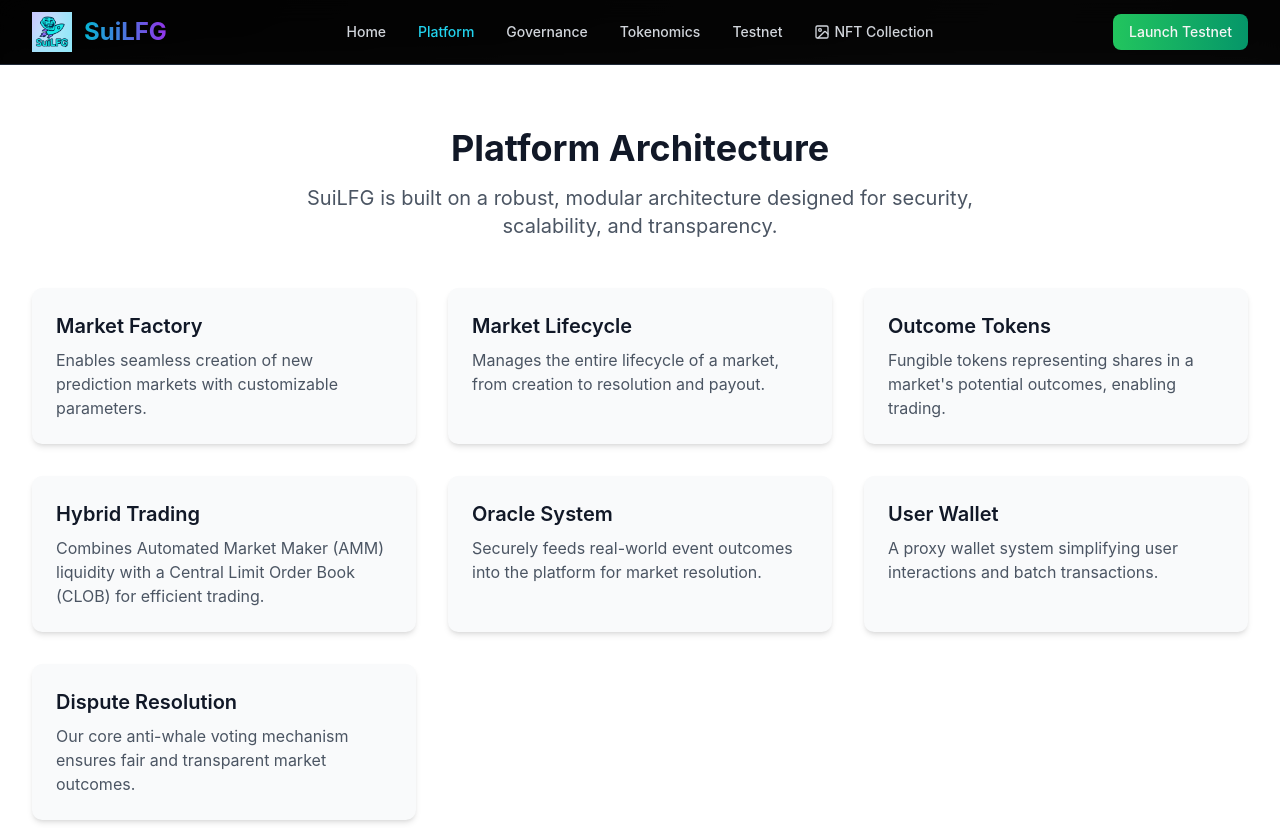
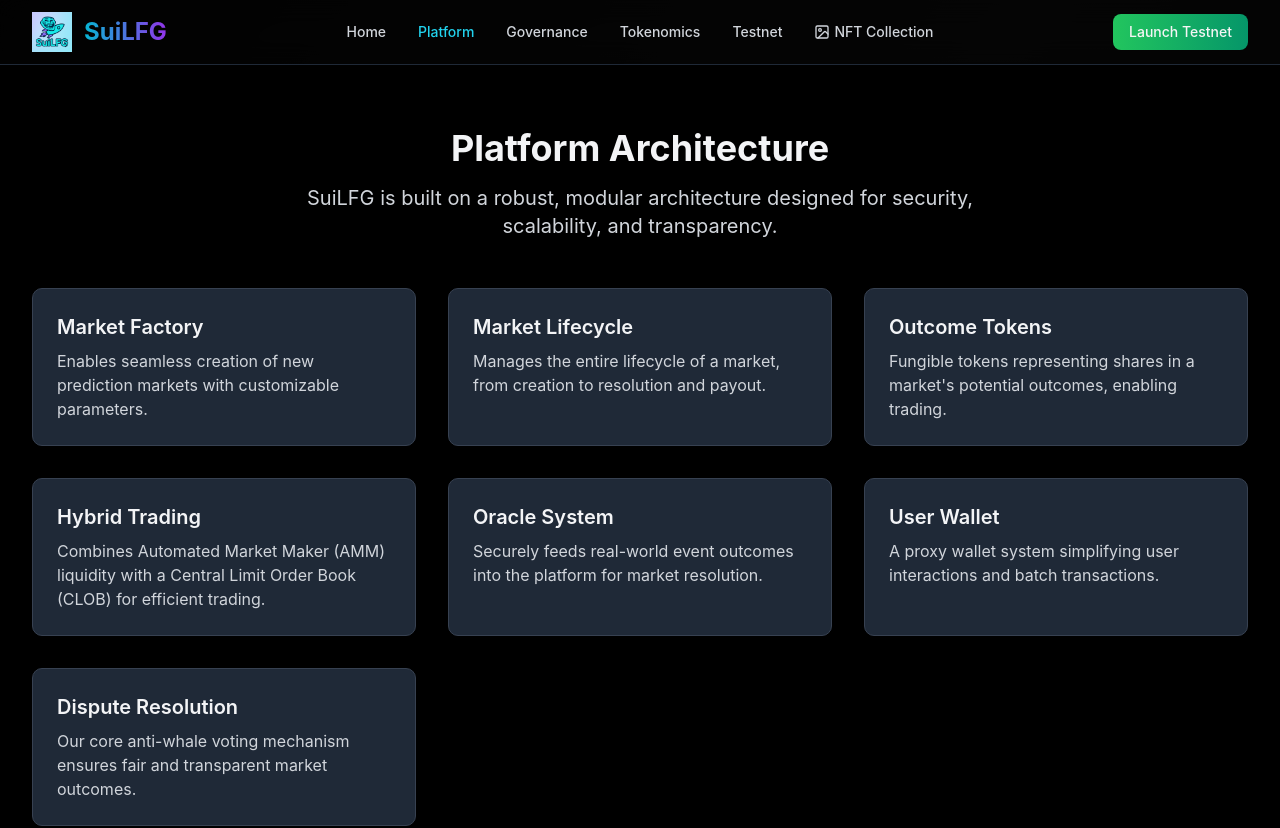
Before and after one commit to CryptoGolld/SuiLFG, a React (Vite) app: page /platform in a window 1280 px wide. Shown: the top 828 px of the page. Built offline with nearby package versions, Linux system fonts and the light colour scheme.

Commit message:
Add files via upload

```diff
--- a/src/components/sections/NFTGovernanceSection.jsx
+++ b/src/components/sections/NFTGovernanceSection.jsx
@@ -6,11 +6,11 @@ import { nftTiers } from '@/data/nftTiers.js'
 
 export function NFTGovernanceSection() {
   return (
-    <section className="py-16 bg-gradient-to-br from-gray-50 to-cyan-50">
+    <section className="py-16 bg-gradient-to-br from-gray-800 to-gray-900">
       <div className="max-w-7xl mx-auto px-4 sm:px-6 lg:px-8">
         <div className="text-center mb-12">
-          <h2 className="text-4xl font-bold text-gray-900 mb-4">Your Voice, Amplified</h2>
-          <p className="text-xl text-gray-600 max-w-3xl mx-auto">
+          <h2 className="text-4xl font-bold text-gray-100 mb-4">Your Voice, Amplified</h2>
+          <p className="text-xl text-gray-300 max-w-3xl mx-auto">
             Our Governance NFTs are the key to unlocking true influence on the platform. They provide base voting power
             and multiply the weight of your staked SUI, ensuring dedicated users have a powerful voice.
           </p>
--- a/src/components/sections/PlatformSection.jsx
+++ b/src/components/sections/PlatformSection.jsx
@@ -1,41 +1,41 @@
 export function PlatformSection() {
   return (
-    <section className="py-16 bg-white">
+    <section className="py-16 bg-black">
       <div className="max-w-7xl mx-auto px-4 sm:px-6 lg:px-8">
         <div className="text-center mb-12">
-          <h2 className="text-4xl font-bold text-gray-900 mb-4">Platform Architecture</h2>
-          <p className="text-xl text-gray-600 max-w-3xl mx-auto">
+          <h2 className="text-4xl font-bold text-gray-100 mb-4">Platform Architecture</h2>
+          <p className="text-xl text-gray-300 max-w-3xl mx-auto">
             SuiLFG is built on a robust, modular architecture designed for security, scalability, and transparency.
           </p>
         </div>
         <div className="grid md:grid-cols-2 lg:grid-cols-3 gap-8">
-          <div className="bg-gray-50 p-6 rounded-lg shadow-md">
-            <h3 className="text-xl font-semibold text-gray-900 mb-2">Market Factory</h3>
-            <p className="text-gray-600">Enables seamless creation of new prediction markets with customizable parameters.</p>
+          <div className="bg-gray-800 p-6 rounded-lg shadow-md border border-gray-700">
+            <h3 className="text-xl font-semibold text-gray-100 mb-2">Market Factory</h3>
+            <p className="text-gray-300">Enables seamless creation of new prediction markets with customizable parameters.</p>
           </div>
-          <div className="bg-gray-50 p-6 rounded-lg shadow-md">
-            <h3 className="text-xl font-semibold text-gray-900 mb-2">Market Lifecycle</h3>
-            <p className="text-gray-600">Manages the entire lifecycle of a market, from creation to resolution and payout.</p>
+          <div className="bg-gray-800 p-6 rounded-lg shadow-md border border-gray-700">
+            <h3 className="text-xl font-semibold text-gray-100 mb-2">Market Lifecycle</h3>
+            <p className="text-gray-300">Manages the entire lifecycle of a market, from creation to resolution and payout.</p>
           </div>
-          <div className="bg-gray-50 p-6 rounded-lg shadow-md">
-            <h3 className="text-xl font-semibold text-gray-900 mb-2">Outcome Tokens</h3>
-            <p className="text-gray-600">Fungible tokens representing shares in a market's potential outcomes, enabling trading.</p>
+          <div className="bg-gray-800 p-6 rounded-lg shadow-md border border-gray-700">
+            <h3 className="text-xl font-semibold text-gray-100 mb-2">Outcome Tokens</h3>
+            <p className="text-gray-300">Fungible tokens representing shares in a market's potential outcomes, enabling trading.</p>
           </div>
-          <div className="bg-gray-50 p-6 rounded-lg shadow-md">
-            <h3 className="text-xl font-semibold text-gray-900 mb-2">Hybrid Trading</h3>
-            <p className="text-gray-600">Combines Automated Market Maker (AMM) liquidity with a Central Limit Order Book (CLOB) for efficient trading.</p>
+          <div className="bg-gray-800 p-6 rounded-lg shadow-md border border-gray-700">
+            <h3 className="text-xl font-semibold text-gray-100 mb-2">Hybrid Trading</h3>
+            <p className="text-gray-300">Combines Automated Market Maker (AMM) liquidity with a Central Limit Order Book (CLOB) for efficient trading.</p>
           </div>
-          <div className="bg-gray-50 p-6 rounded-lg shadow-md">
-            <h3 className="text-xl font-semibold text-gray-900 mb-2">Oracle System</h3>
-            <p className="text-gray-600">Securely feeds real-world event outcomes into the platform for market resolution.</p>
+          <div className="bg-gray-800 p-6 rounded-lg shadow-md border border-gray-700">
+            <h3 className="text-xl font-semibold text-gray-100 mb-2">Oracle System</h3>
+            <p className="text-gray-300">Securely feeds real-world event outcomes into the platform for market resolution.</p>
           </div>
-          <div className="bg-gray-50 p-6 rounded-lg shadow-md">
-            <h3 className="text-xl font-semibold text-gray-900 mb-2">User Wallet</h3>
-            <p className="text-gray-600">A proxy wallet system simplifying user interactions and batch transactions.</p>
+          <div className="bg-gray-800 p-6 rounded-lg shadow-md border border-gray-700">
+            <h3 className="text-xl font-semibold text-gray-100 mb-2">User Wallet</h3>
+            <p className="text-gray-300">A proxy wallet system simplifying user interactions and batch transactions.</p>
           </div>
-          <div className="bg-gray-50 p-6 rounded-lg shadow-md">
-            <h3 className="text-xl font-semibold text-gray-900 mb-2">Dispute Resolution</h3>
-            <p className="text-gray-600">Our core anti-whale voting mechanism ensures fair and transparent market outcomes.</p>
+          <div className="bg-gray-800 p-6 rounded-lg shadow-md border border-gray-700">
+            <h3 className="text-xl font-semibold text-gray-100 mb-2">Dispute Resolution</h3>
+            <p className="text-gray-300">Our core anti-whale voting mechanism ensures fair and transparent market outcomes.</p>
           </div>
         </div>
       </div>
--- a/src/components/sections/ProblemSolutionSection.jsx
+++ b/src/components/sections/ProblemSolutionSection.jsx
@@ -2,7 +2,7 @@ import { Shield } from 'lucide-react'
 
 export function ProblemSolutionSection() {
   return (
-    <section className="py-16 bg-white">
+    <section className="py-16 bg-black">
       <div className="max-w-7xl mx-auto px-4 sm:px-6 lg:px-8">
         <div className="grid md:grid-cols-2 gap-12 items-center">
           <div className="text-center">
@@ -10,8 +10,8 @@ export function ProblemSolutionSection() {
               <div className="text-4xl">🐋</div>
               <div className="absolute text-red-500 text-6xl">✗</div>
             </div>
-            <h3 className="text-2xl font-bold text-gray-900 mb-4">Tired of Manipulated Markets?</h3>
-            <p className="text-gray-600 text-lg">
+            <h3 className="text-2xl font-bold text-gray-100 mb-4">Tired of Manipulated Markets?</h3>
+            <p className="text-gray-300 text-lg">
               Traditional prediction markets are vulnerable. Wealthy players can single-handedly sway outcomes,
               undermining fairness and trust. The result is a rigged game.
             </p>
@@ -20,8 +20,8 @@ export function ProblemSolutionSection() {
             <div className="w-20 h-20 bg-green-100 rounded-full flex items-center justify-center mx-auto mb-6">
               <Shield className="h-10 w-10 text-green-600" />
             </div>
-            <h3 className="text-2xl font-bold text-gray-900 mb-4">Our Anti-Whale Solution</h3>
-            <p className="text-gray-600 text-lg">
+            <h3 className="text-2xl font-bold text-gray-100 mb-4">Our Anti-Whale Solution</h3>
+            <p className="text-gray-300 text-lg">
               Our multi-layered voting system makes manipulation prohibitively expensive. By combining Governance NFTs
               with staked SUI, we ensure that influence is earned through commitment, not just capital.
             </p>
--- a/src/components/sections/TestnetSection.jsx
+++ b/src/components/sections/TestnetSection.jsx
@@ -9,21 +9,21 @@ const DiscordIcon = ({ className }) => (
 
 export function TestnetSection() {
   return (
-    <section className="py-16 bg-gradient-to-br from-cyan-50 via-purple-50 to-blue-50">
+    <section className="py-16 bg-gradient-to-br from-gray-900 via-black to-gray-800">
       <div className="max-w-7xl mx-auto px-4 sm:px-6 lg:px-8">
         <div className="text-center mb-12">
-          <h2 className="text-4xl font-bold text-gray-900 mb-4">Testnet Launch</h2>
-          <p className="text-xl text-gray-600">Experience the future of prediction markets</p>
+          <h2 className="text-4xl font-bold text-gray-100 mb-4">Testnet Launch</h2>
+          <p className="text-xl text-gray-300">Experience the future of prediction markets</p>
         </div>
 
         <div className="max-w-4xl mx-auto">
-          <div className="bg-white rounded-2xl shadow-xl p-8 mb-8">
+          <div className="bg-gray-800 rounded-2xl shadow-xl p-8 mb-8 border border-gray-700">
             <div className="text-center mb-8">
               <div className="w-20 h-20 bg-gradient-to-r from-green-500 to-emerald-600 rounded-full flex items-center justify-center mx-auto mb-6">
                 <Rocket className="h-10 w-10 text-white" />
               </div>
-              <h3 className="text-3xl font-bold text-gray-900 mb-4">Testnet is LIVE! 🚀</h3>
-              <p className="text-lg text-gray-600 mb-6">
+              <h3 className="text-3xl font-bold text-gray-100 mb-4">Testnet is LIVE! 🚀</h3>
+              <p className="text-lg text-gray-300 mb-6">
                 Experience SuiLFG's revolutionary anti-whale prediction market platform right now.
                 All innovative features are live and ready for testing.
               </p>
```
Also changed, not shown: src/components/sections/LiquidStakingSection.jsx (+13 -13 lines), src/pages/TokenomicsPage.jsx (+33 -27 lines).
